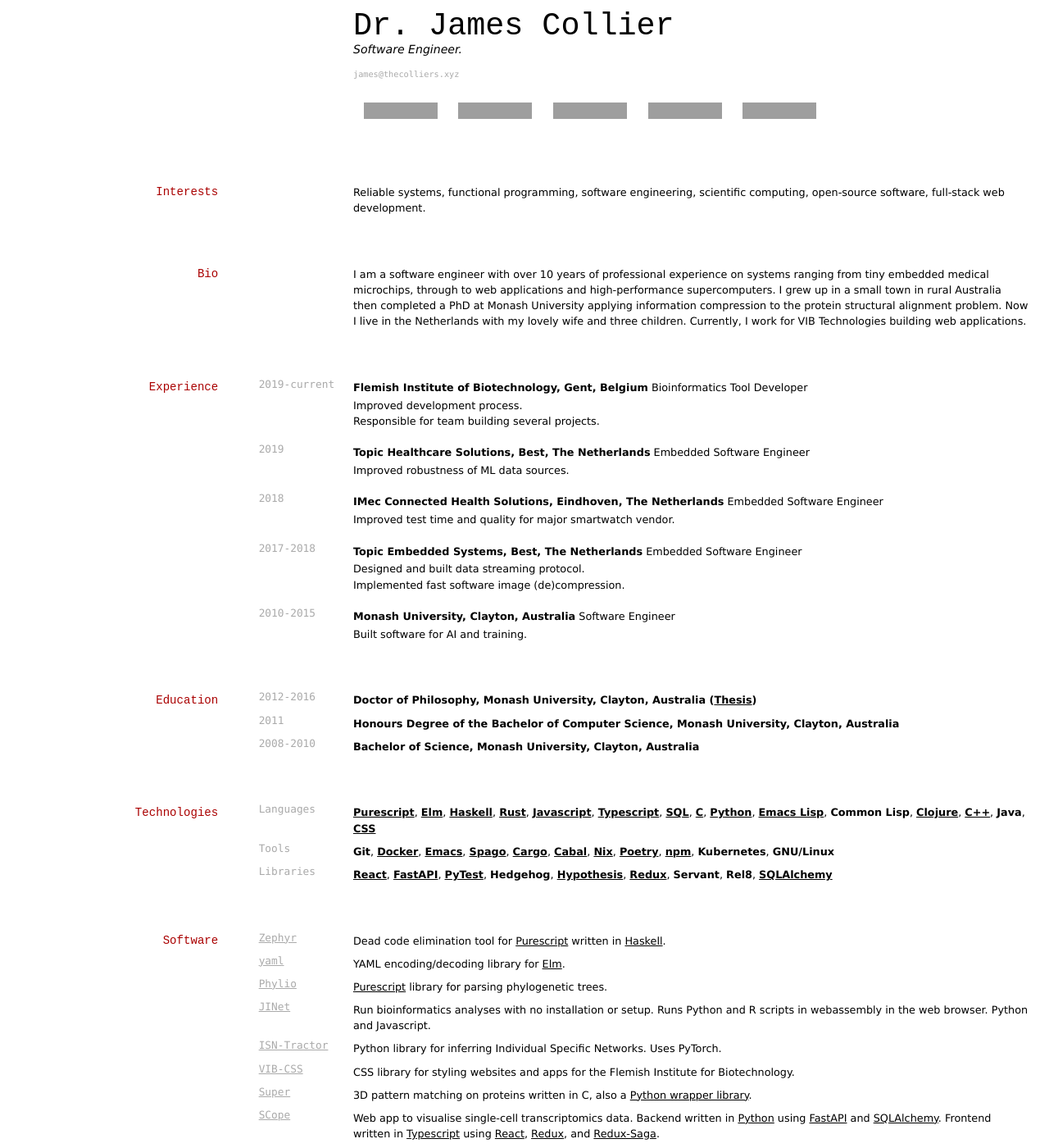
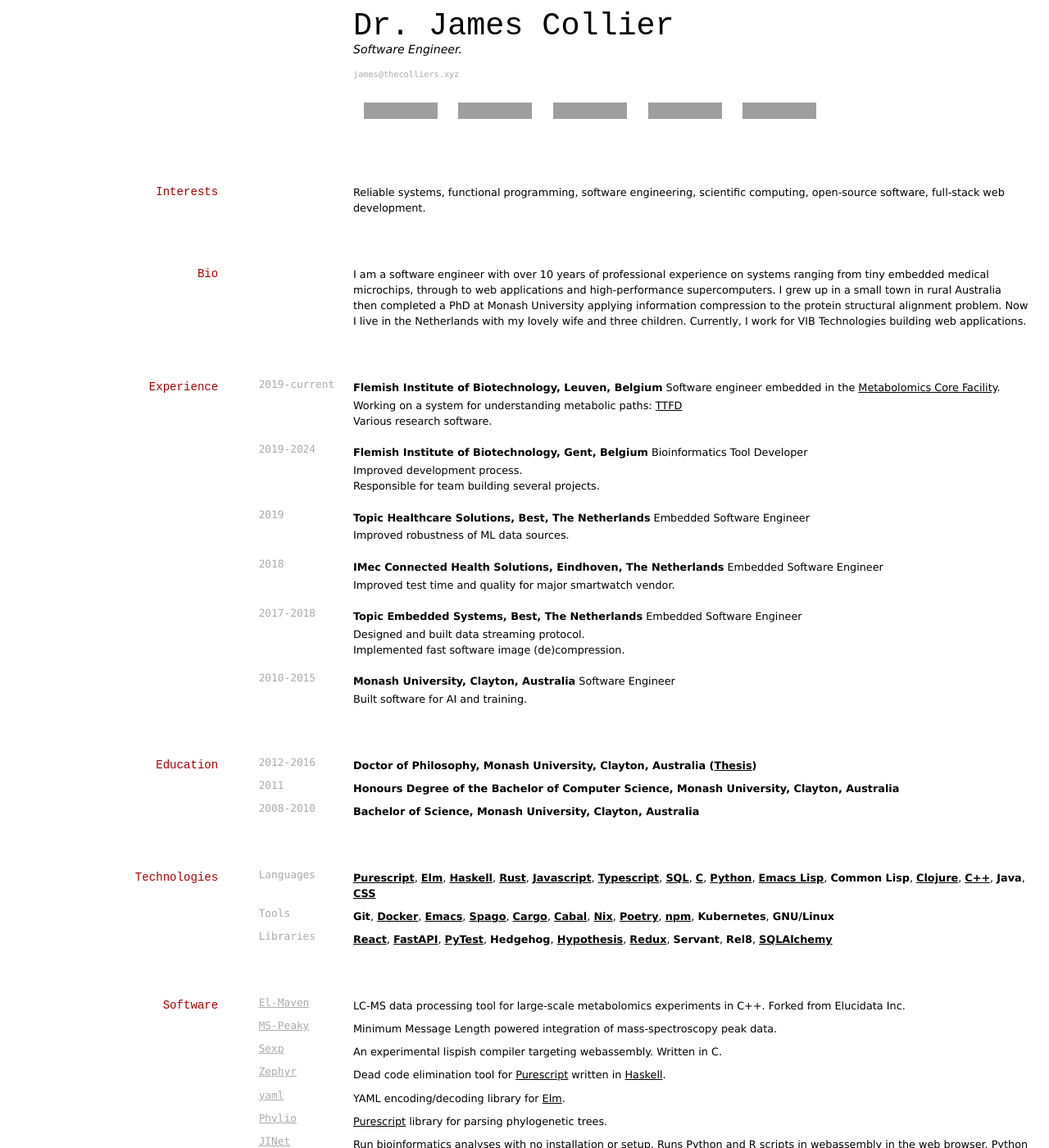
Before and after one commit to MaybeJustJames/jhc-at-home.github.io, a Jekyll site: the page built from index.md, in a window 1280 px wide and 1400 px high. Shown: the whole window at 82% size. Built offline with Jekyll 4.4.1, drawn with Linux system fonts in a browser that asks for light colours; some of the changed text lies outside the part shown; grey boxes are pictures that could not be loaded.

Commit message:
Update for 2026

```diff
--- a/index.md
+++ b/index.md
@@ -44,6 +44,12 @@ children. Currently, I work for VIB Technologies building web applications.
 ## Experience
 
 `2019-current`
+__Flemish Institute of Biotechnology, Leuven, Belgium__
+Software engineer embedded in the [Metabolomics Core Facility](https://metabolomicscore-leuven.sites.vib.be/).
+* Working on a system for understanding metabolic paths: [TTFD](https://ttfd.vib.be)
+* Various research software.
+
+`2019-2024`
 __Flemish Institute of Biotechnology, Gent, Belgium__
 Bioinformatics Tool Developer
 * Improved development process.
@@ -94,6 +100,15 @@ __Bachelor of Science, Monash University, Clayton, Australia__
 **[React](https://github.com/vibbits/buzz)**, **[FastAPI](https://github.com/vibbits/buzz)**, **[PyTest](https://github.com/aertslab/SCope/tree/develop)**, **Hedgehog**, **[Hypothesis](https://github.com/aertslab/SCope/tree/develop)**, **[Redux](https://github.com/vibbits/buzz)**, **Servant**, **Rel8**, **[SQLAlchemy](https://github.com/vibbits/buzz)**
 
 ## Software
+
+<code><a href="https://github.com/MaybeJustJames/ElMaven/tree/vib-metabolomics-main">El-Maven</a></code>
+LC-MS data processing tool for large-scale metabolomics experiments in C++. Forked from Elucidata Inc.
+
+<code><a href="https://git.sr.ht/~maybejustjames/ms-peak-integration">MS-Peaky</a></code>
+Minimum Message Length powered integration of mass-spectroscopy peak data.
+
+<code><a href="https://git.sr.ht/~maybejustjames/sexpc">Sexp</a></code>
+An experimental lispish compiler targeting webassembly. Written in C.
 
 <code><a href="https://github.com/MaybeJustJames/zephyr">Zephyr</a></code>
 Dead code elimination tool for [Purescript](https://purescript.org/) written in [Haskell](https://haskell.org/).
@@ -163,6 +178,10 @@ Member of _Golden Key International Honour Society_ for outstanding achievement.
 
 ## Publications
 
+`2025`
+**JINet: easy and secure private data analysis for everyone** BMC Bioinformatics
+[10.1186/s12859-025-06244-8](https://doi.org/10.1186/s12859-025-06244-8)
+
 `2024`
 **A python library for the fast and scalable computation of biologically meaningful individual specific networks** Scientific Reports
 [10.1038/s41598-024-69067-2](https://doi.org/10.1038/s41598-024-69067-2)
```
